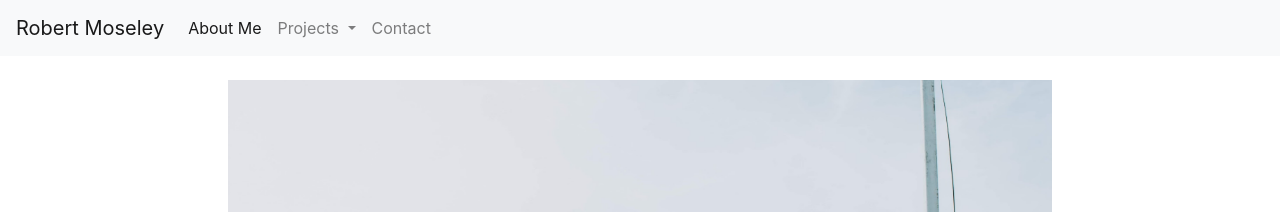
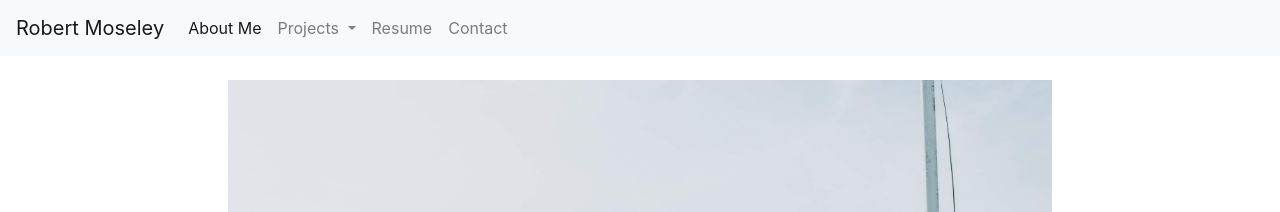
Before and after one commit to Robbyswimmer/robbyswimmer.github.io, a Jekyll site: the page index.html, which Jekyll copies as it is, in a window 1280 px wide. Shown: the top 212 px of the page. Built offline with Jekyll 4.4.1, drawn with Linux system fonts in a browser that asks for light colours.

Commit message:
Added Resume Info

```diff
--- a/contact.html
+++ b/contact.html
@@ -35,6 +35,9 @@
                         <a class="dropdown-item" href="https://robbyswimmer.github.io/Goal-Keeper/">Goal Keeper</a>
                         <a class="dropdown-item" href="https://robbyswimmer.github.io/Extreme-Tic-Tac-Toe/">Extreme Tic-Tac-Toe</a>
                     </div>
+                </li>
+                <li class="nav-item">
+                    <a class="nav-link" href="resume/Resume-Moseley.pdf">Resume <span class="sr-only">(current)</span></a>
                 </li>
                 <li class="nav-item">
                     <a class="nav-link active" href="contact.html">Contact <span class="sr-only">(current)</span></a>
--- a/index.html
+++ b/index.html
@@ -37,6 +37,9 @@
                         <a class="dropdown-item" href="https://robbyswimmer.github.io/Goal-Keeper/">Goal Keeper</a>
                         <a class="dropdown-item" href="https://robbyswimmer.github.io/Extreme-Tic-Tac-Toe/">Extreme Tic-Tac-Toe</a>
                     </div>
+                </li>
+                <li class="nav-item">
+                    <a class="nav-link" href="resume/Resume-Moseley.pdf">Resume <span class="sr-only">(current)</span></a>
                 </li>
                 <li class="nav-item">
                     <a class="nav-link" href="contact.html">Contact <span class="sr-only">(current)</span></a>
```
Also changed, not shown: 1 other file.
